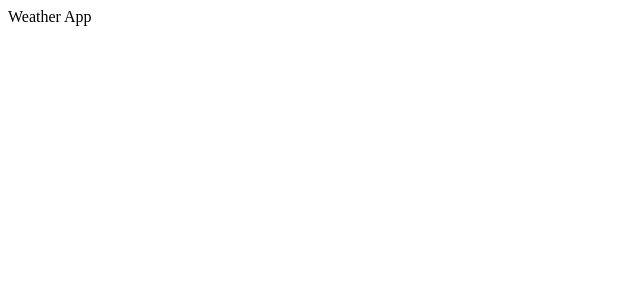
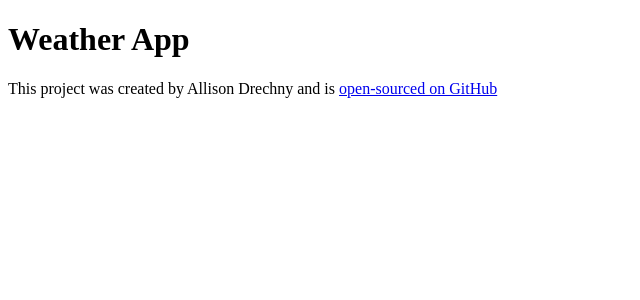
Before and after one commit to adrechny/full-react-weather, a React (Create React App) app: page / in a window 1280 px wide. Shown: the top 300 px of the page, without its empty margins (0-640 px from the left). Built offline with nearby package versions, Linux system fonts and the light colour scheme.

Commit message:
Added GitHub repo url

```diff
--- a/src/App.js
+++ b/src/App.js
@@ -2,5 +2,19 @@
 import "./App.css";
 
 export default function App() {
-  return <div className="App">Weather App</div>;
+  return (
+    <div className="App">
+      <h1>Weather App</h1>
+      <footer>
+        This project was created by Allison Drechny and is{" "}
+        <a
+          href="https://github.com/adrechny/full-react-weather"
+          target="_blank"
+          rel="noreferrer"
+        >
+          open-sourced on GitHub
+        </a>
+      </footer>
+    </div>
+  );
 }
```
